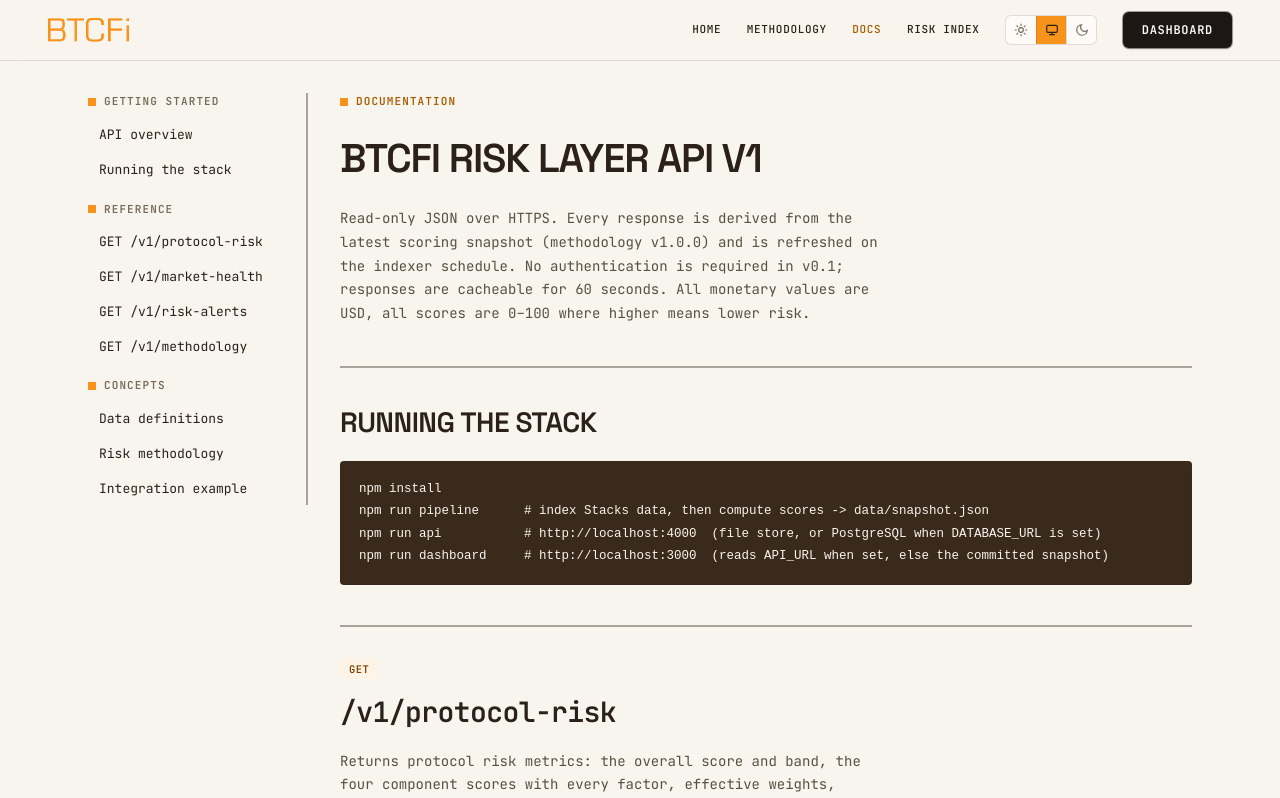
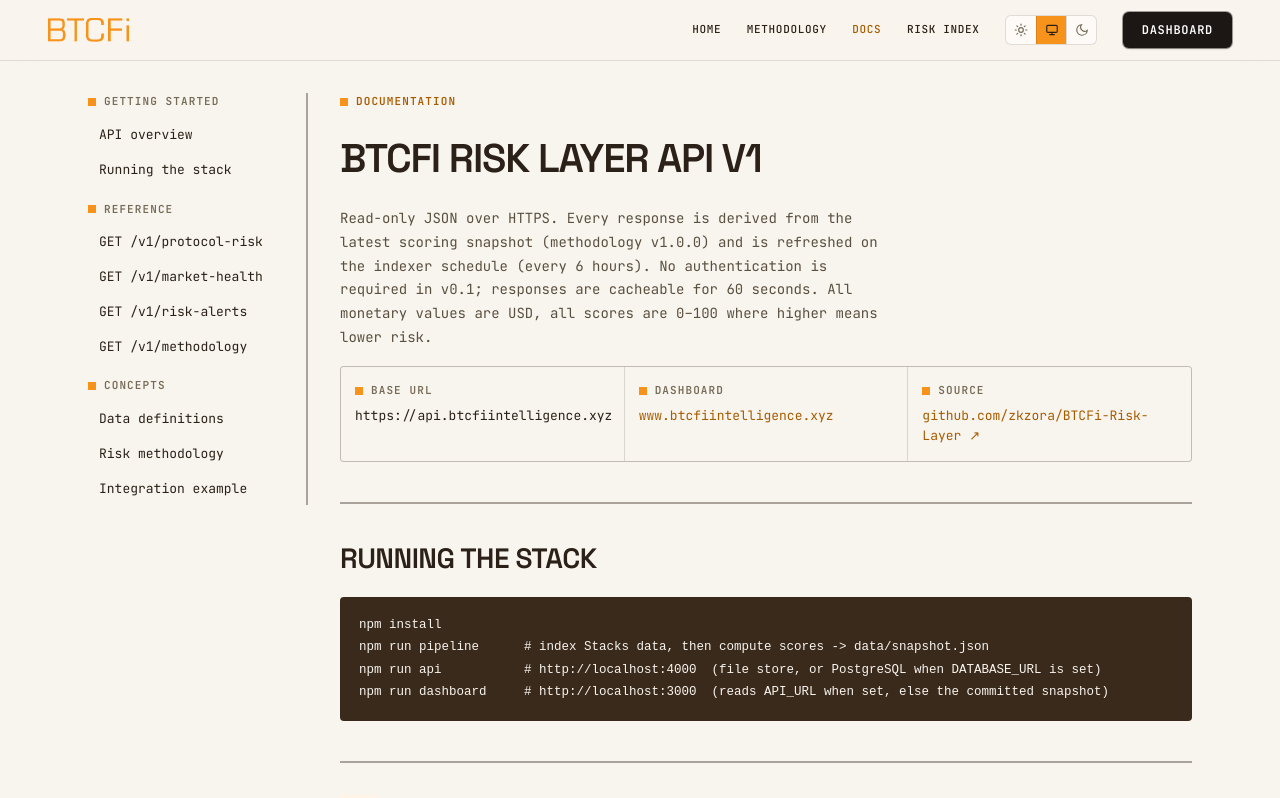
Before and after one commit to zkzora/BTCFi-Risk-Layer, a Next.js app in the folder frontend/dashboard/: page /docs in a window 1280 px wide. Shown: the top 798 px of the page. Built offline with nearby package versions, Linux system fonts and the light colour scheme; no server answers.

Commit message:
Docs: use btcfiintelligence.xyz domain, repo links and OpenGraph metadata

```diff
--- a/frontend/dashboard/src/app/(marketing)/docs/page.tsx
+++ b/frontend/dashboard/src/app/(marketing)/docs/page.tsx
@@ -13,7 +13,7 @@ const ENDPOINTS = [
       ['protocol', 'string', 'Protocol slug, e.g. zest. Omit for all tracked protocols.'],
       ['window', '7d | 30d | 90d', 'History window for tvl_history and score_history. Default 30d.'],
     ],
-    example: `curl https://api.btcfi.example/v1/protocol-risk?protocol=zest&window=7d
+    example: `curl https://api.btcfiintelligence.xyz/v1/protocol-risk?protocol=zest&window=7d
 
 {
   "updated_at": "2026-09-18T06:25:31.000Z",
@@ -43,7 +43,7 @@ const ENDPOINTS = [
     path: '/v1/market-health',
     desc: 'Returns ecosystem metrics across all tracked protocols: liquidity tracked with 7d / 30d change, active addresses, transactions, the average risk score, the band distribution and the 90-day ecosystem TVL series.',
     params: [],
-    example: `curl https://api.btcfi.example/v1/market-health
+    example: `curl https://api.btcfiintelligence.xyz/v1/market-health
 
 {
   "protocols": 5,
@@ -64,7 +64,7 @@ const ENDPOINTS = [
       ['since', 'ISO 8601', 'Only events at or after this timestamp.'],
       ['kind', 'string', 'liquidity | activity | collateral | transparency | score'],
     ],
-    example: `curl https://api.btcfi.example/v1/risk-alerts?since=2026-09-17T00:00:00Z
+    example: `curl https://api.btcfiintelligence.xyz/v1/risk-alerts?since=2026-09-17T00:00:00Z
 
 {
   "events": [
@@ -78,7 +78,7 @@ const ENDPOINTS = [
     path: '/v1/methodology',
     desc: 'Returns the methodology version, the nominal component weights and the risk band thresholds, so integrators can label scores consistently.',
     params: [],
-    example: `curl https://api.btcfi.example/v1/methodology
+    example: `curl https://api.btcfiintelligence.xyz/v1/methodology
 
 {
   "version": "1.0.0",
@@ -110,8 +110,13 @@ export default async function DocsPage() {
           <span className="k">Documentation</span>
           <h1 style={{ fontSize: 'clamp(28px,3.4vw,40px)', letterSpacing: '-0.03em' }}>BTCFi Risk Layer API v1</h1>
           <p style={{ fontSize: 14, lineHeight: 1.7, color: 'var(--color-neutral-700)', maxWidth: '64ch' }}>
-            Read-only JSON over HTTPS. Every response is derived from the latest scoring snapshot (methodology v{snapshot.methodologyVersion}) and is refreshed on the indexer schedule. No authentication is required in v0.1; responses are cacheable for 60 seconds. All monetary values are USD, all scores are 0–100 where higher means lower risk.
+            Read-only JSON over HTTPS. Every response is derived from the latest scoring snapshot (methodology v{snapshot.methodologyVersion}) and is refreshed on the indexer schedule (every 6 hours). No authentication is required in v0.1; responses are cacheable for 60 seconds. All monetary values are USD, all scores are 0–100 where higher means lower risk.
           </p>
+          <div className="grid-cells" style={{ gridTemplateColumns: 'repeat(auto-fit, minmax(220px, 1fr))' }}>
+            <div className="cell" style={{ padding: 14 }}><div className="k k-muted">Base URL</div><div className="mono" style={{ fontSize: 13, marginTop: 4 }}>https://api.btcfiintelligence.xyz</div></div>
+            <div className="cell" style={{ padding: 14 }}><div className="k k-muted">Dashboard</div><div className="mono" style={{ fontSize: 13, marginTop: 4 }}><a href="https://www.btcfiintelligence.xyz">www.btcfiintelligence.xyz</a></div></div>
+            <div className="cell" style={{ padding: 14 }}><div className="k k-muted">Source</div><div className="mono" style={{ fontSize: 13, marginTop: 4 }}><a href="https://github.com/zkzora/BTCFi-Risk-Layer" target="_blank" rel="noreferrer">github.com/zkzora/BTCFi-Risk-Layer ↗</a></div></div>
+          </div>
         </div>
 
         <div id="running" className="endpoint">
@@ -166,7 +171,8 @@ if (p.band === 'High' || p.band === 'Elevated') {
   showWarning(\`\${p.name}: risk score \${p.overall_score} (\${p.band})\`);
 }`}</pre>
           <p style={{ fontSize: 13, color: 'var(--color-neutral-700)' }}>
-            Source, methodology and the protocol registry live in the public repository. Contributions that add a protocol must cite public sources for every transparency field.
+            Source, methodology and the protocol registry live in the public repository at{' '}
+            <a href="https://github.com/zkzora/BTCFi-Risk-Layer" target="_blank" rel="noreferrer">github.com/zkzora/BTCFi-Risk-Layer</a>. Contributions that add a protocol must cite public sources for every transparency field.
           </p>
         </div>
       </div>
--- a/frontend/dashboard/src/app/layout.tsx
+++ b/frontend/dashboard/src/app/layout.tsx
@@ -6,8 +6,18 @@ const heading = Space_Grotesk({ subsets: ['latin'], weight: ['500', '600', '700'
 const body = JetBrains_Mono({ subsets: ['latin'], weight: ['400', '500', '600'], variable: '--font-body', display: 'swap' });
 
 export const metadata: Metadata = {
+  metadataBase: new URL('https://www.btcfiintelligence.xyz'),
   title: { default: 'BTCFi Risk Layer', template: '%s · BTCFi Risk Layer' },
   description: 'Transparent risk analytics infrastructure for Bitcoin DeFi applications built on Stacks.',
+  openGraph: {
+    type: 'website',
+    siteName: 'BTCFi Risk Layer',
+    url: 'https://www.btcfiintelligence.xyz',
+    title: 'BTCFi Risk Layer',
+    description: 'Transparent risk analytics infrastructure for Bitcoin DeFi applications built on Stacks.',
+    images: [{ url: '/engine.png', width: 1100, height: 760, alt: 'BTCFi risk engine' }],
+  },
+  twitter: { card: 'summary_large_image' },
 };
 
 // Runs before first paint so a saved theme never flashes the wrong colours.
--- a/frontend/dashboard/src/components/SiteFooter.tsx
+++ b/frontend/dashboard/src/components/SiteFooter.tsx
@@ -49,6 +49,7 @@ export default function SiteFooter({ version, protocols }: Props) {
     {
       title: 'Data sources',
       items: [
+        { label: 'Source code', href: 'https://github.com/zkzora/BTCFi-Risk-Layer', external: true },
         { label: 'DefiLlama', href: 'https://defillama.com/chain/Stacks', external: true },
         { label: 'Hiro Stacks API', href: 'https://docs.hiro.so/stacks/api', external: true },
         { label: 'Stacks Explorer', href: 'https://explorer.hiro.so/?chain=mainnet', external: true },
```
Also changed, not shown: 2 other files (tests, documents, lock files or other folders).
